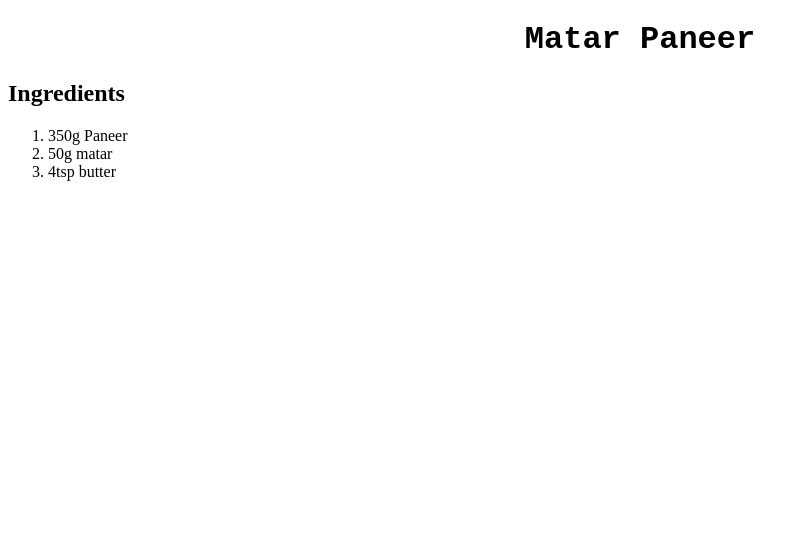
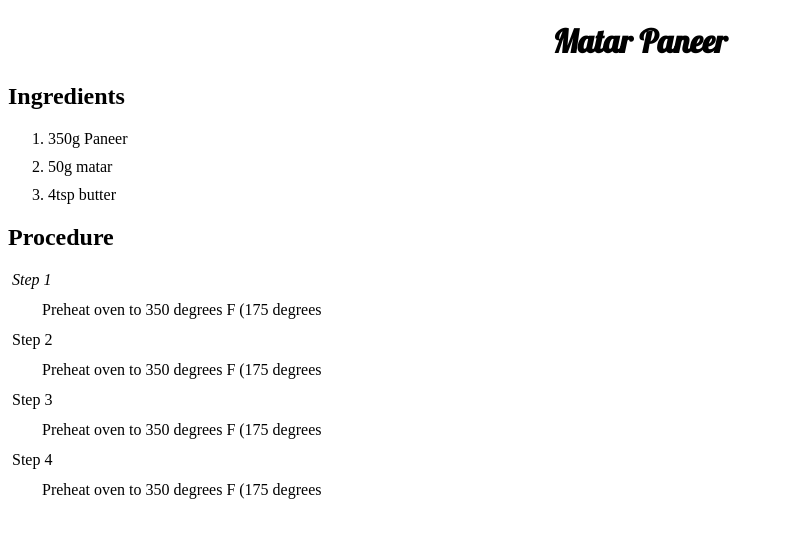
Before and after one commit to SosukeAizen833/Odin-recipes, a plain HTML site: page recipes/matar_paneer.html in a window 1280 px wide. Shown: the whole page, without its empty margins (0-806 px from the left). Drawn offline with Linux system fonts and the light colour scheme.

Commit message:
Added styles

```diff
--- a/recipes/matar_paneer.html
+++ b/recipes/matar_paneer.html
@@ -5,6 +5,9 @@
     <meta http-equiv="X-UA-Compatible" content="IE=edge">
     <meta name="viewport" content="width=device-width, initial-scale=1.0">
     <title>Odin Recipes</title>
+    <link rel="preconnect" href="https://fonts.googleapis.com">
+<link rel="preconnect" href="https://fonts.gstatic.com" crossorigin>
+<link href="https://fonts.googleapis.com/css2?family=Lobster&display=swap" rel="stylesheet">
     <link rel="stylesheet" href="../stylesheets/recipe_page_style.css">
 </head>
 <body>
@@ -19,5 +22,24 @@
             <li>4tsp butter</li>
         </ol>
     </div>
+    <div>
+        <h2>Procedure</h2>
+    </div>
+    <div>
+        <dl>
+            <dt><em>Step 1</em> </dt>
+            <dd>Preheat oven to 350 degrees F (175 degrees </dd>
+
+            <dt>Step 2</dt>
+            <dd>Preheat oven to 350 degrees F (175 degrees </dd>
+
+            <dt>Step 3</dt>
+            <dd>Preheat oven to 350 degrees F (175 degrees </dd>
+
+            <dt>Step 4<dt>
+            <dd>Preheat oven to 350 degrees F (175 degrees </dd>
+
+        </dl>
+    </div>
 </body>
 </html>
--- a/stylesheets/recipe_page_style.css
+++ b/stylesheets/recipe_page_style.css
@@ -1,5 +1,14 @@
 h1{
     text-align: center;
-    font-family: monospace, 'Gill Sans MT', Calibri, 'Trebuchet MS', sans-serif;
+    font-family: 'Lobster', 'Gill Sans MT', Calibri, 'Trebuchet MS', sans-serif;
     font-weight: 12px;
 }
+li{
+    margin-top: 10px;
+}
+dt{
+    margin: 12px 0px 12px 4px
+}
+dd{
+    margin: 12px 0px 12px 34px
+}
```
Also changed, not shown: index.html (+3 -3 lines), recipes/chicken_kasha.html (+19 -0 lines).
